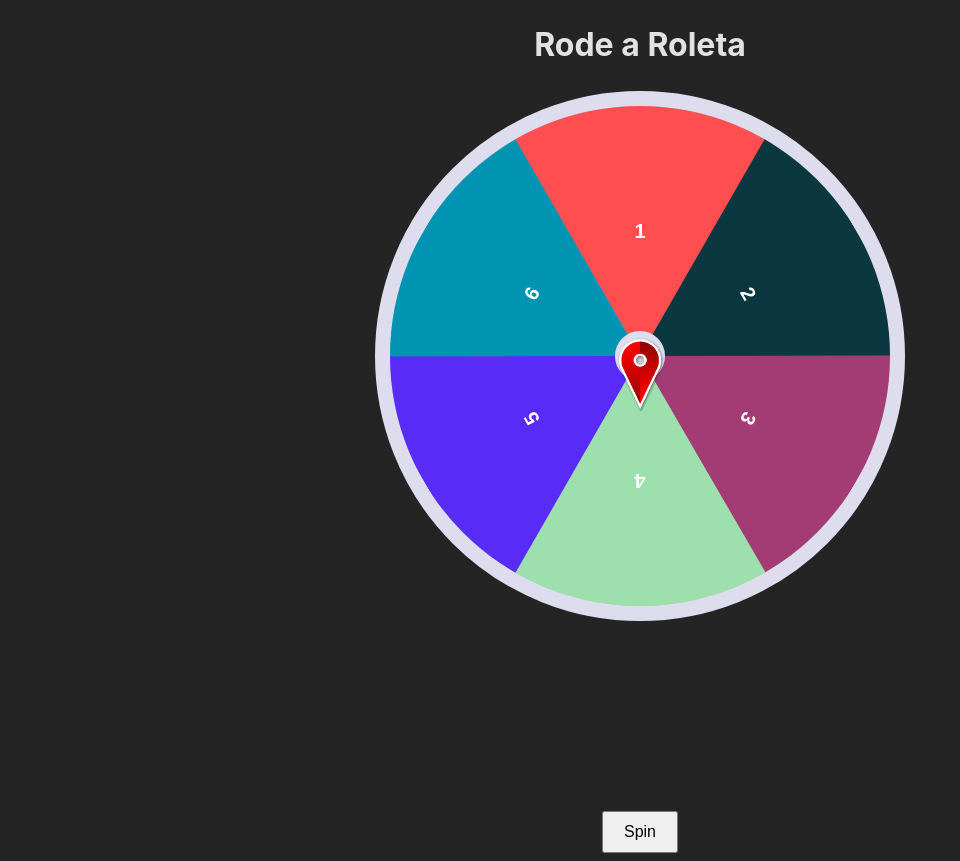
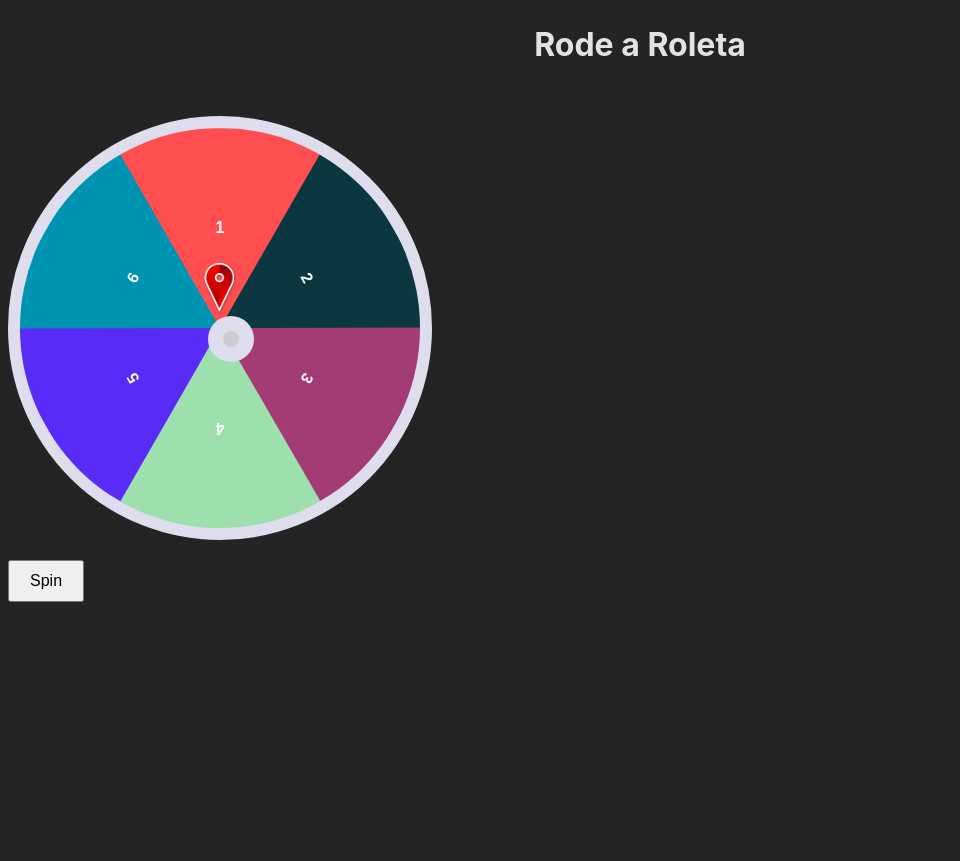
Before and after one commit to pedrofdnn/PR_ROLETA, a React (Vite) app in the folder projeto_roleta/: page / in a window 1280 px wide. Shown: the whole page, without its empty margins (0-960 px from the left). After the commit the page ends 800 px from the top, so only its background shows below. Built offline with nearby package versions, Linux system fonts and the light colour scheme.

Commit message:
ajustes.

```diff
--- a/projeto_roleta/src/App.css
+++ b/projeto_roleta/src/App.css
@@ -1,36 +1,44 @@
 .roulette-container {
-    display: flex;
-    flex-direction: column;
-    align-items: center;
+    display: inline-block;
+    margin-top: 2%;
+    position: relative;
+
 }
 
 .roulette {
-    width: 500px;
-    height: 500px;
+    width: 50vmin;
+    height: 50vmin;
+    background-color: #ccc;
+    border-radius: 50%;
+    border: 1.5vmin solid #dde;
+    position: relative;
+    overflow: hidden;
+    transition: transform 5s ease-out;
+}
+
+.point {
+    background: #e3d1d1;
+    width: 2vmin;
+    height: 2vmin;
     background-color: #ccc;
     border-radius: 50%;
     border: 15px solid #dde;
     position: relative;
     overflow: hidden;
     transition: 5s;
-}
+    top: 47%;
+    left: 47%;
 
-.point {
-    background: #e3d1d1;
-    width: 20px;
-    height: 20px;
-    background-color: #ccc;
-    border-radius: 50%;
-    border: 15px solid #dde;
-    position: relative;
-    overflow: hidden;
-    transition: 5s;
-    top: -290px;
+    display: flex;
+    align-items: center;
+    justify-content: center;
+
+
 }
 
 .segment {
     height: 50%;
-    width: 290px;
+    width: 29vmin;
     position: absolute;
     clip-path: polygon(100% 0, 50% 100%, 0 0);
     transform: translateX(-50%);
@@ -39,26 +47,35 @@
     display: flex;
     align-items: center;
     justify-content: center;
-    font-size: 20px;
+    font-size: 2vmin;
     font-weight: bold;
     font-family: sans-serif;
     color: #fff;
-    left: 105px;
+    left: 10.5vmin;
+
 }
 
-.pointer-box {}
+.pointer-box {
+    position: absolute;
+    top: 36%;
+    left: 50%;
+    transform: translate(-50%, -50%);
+    width: 10vmin;
+    height: auto;
+    z-index: 1;
+
+}
 
 .pointer {
-    width: 15%;
-    position: relative;
-    left: 42.6%;
-    top: -353px;
+    width: 100%;
+    height: auto;
+
 }
 
 button {
     margin-top: 20px;
     padding: 10px 20px;
-    font-size: 16px;
+    font-size: 2vmin;
 }
 
 .title {
--- a/projeto_roleta/src/HomePage.tsx
+++ b/projeto_roleta/src/HomePage.tsx
@@ -48,10 +48,12 @@ export default function HomePage() {
                         {segment.label}
                     </div>
                 ))}
+
+                <div className="point">
+                </div>
+
             </div>
 
-            <div className="point">
-            </div>
 
             <div className="pointer-box">
                 <img className="pointer" src="./pointer.png" alt="Pointer" />
```
